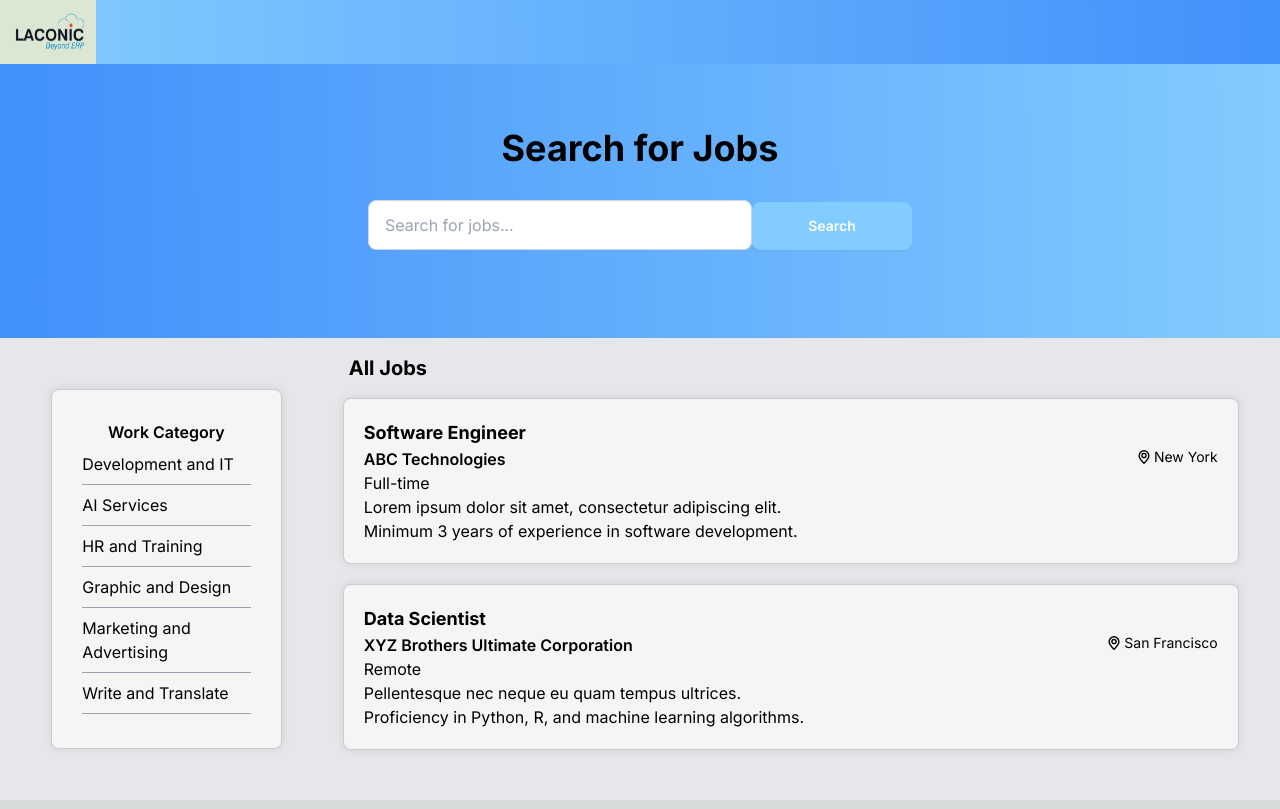
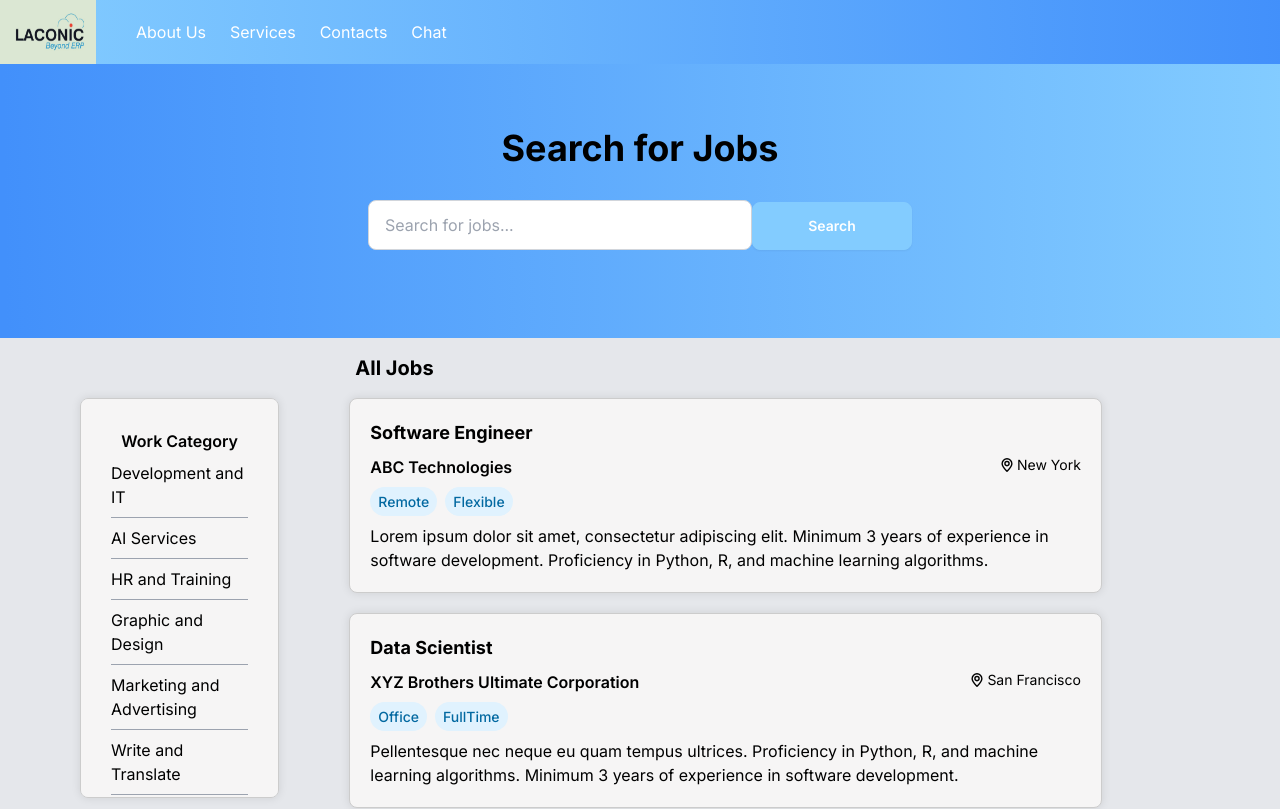
Before and after one commit to Utsab-crompoide/NextJs, a Next.js app in the folder fastwork-ui/: page /jobList in a window 1280 px wide. Shown: the top 809 px of the page. Built offline with nearby package versions, Linux system fonts and the light colour scheme.

Commit message:
minro changes

```diff
--- a/fastwork-ui/src/app/chat/page.tsx
+++ b/fastwork-ui/src/app/chat/page.tsx
@@ -68,13 +68,13 @@ const Home = () => {
       <NavBar showOnlyLogo />
       <div className="flex flex-grow" style={{ background: 'linear-gradient( 89.5deg, rgba(66,144,251,1) 0.4%, rgba(131,204,255,1) 100.3% )' }}>
         <div className="flex w-full lg:w-1/4">
-          <div className="w-full p-4">
-            <div className="text-lg font-semibold mb-4">
+          <div className="w-full pl-4 pt-2">
+            <div className="text-lg font-semibold mb-4 text-center">
               Peoples
-              <div className="w-full h-0.5 mt-2 bg-gray-300"></div>
+              <div className="w-full h-0.5 mt-3 bg-gray-300"></div>
             </div>
             {peoples.map((people) => (
-              <div className="overflow-y-auto flex mb-4" key={people.id}>
+              <div className="overflow-y-auto flex p-2 hover:bg-blue-400 rounded-md" key={people.id}>
                 <img className="w-10 h-10 rounded-full mr-4" src={people.avatar} alt={people.name} />
                 <div className="text-black mt-2">{people.name}</div>
               </div>
@@ -84,7 +84,7 @@ const Home = () => {
 
         <div className="flex w-full lg:w-3/4">
           <div className="w-full mx-auto bg-blue-50">
-            <div className="text-xl font-bold mb-4 text-center mt-5">
+            <div className="text-xl font-bold mb-4 text-center mt-4">
               Messages
               <div className="w-full h-0.5 mt-1 bg-gray-300 m-2"></div>
             </div>
--- a/fastwork-ui/src/app/description/page.tsx
+++ b/fastwork-ui/src/app/description/page.tsx
@@ -7,7 +7,7 @@ export default function LoginPage (): React.ReactNode {
     <div
     className='flex flex-col min-h-screen w-full'
     >
-      <NavBar showOnlyLogo></NavBar>
+      <NavBar></NavBar>
       <JobDescription></JobDescription>
     </div>
   )
--- a/fastwork-ui/src/app/globals.css
+++ b/fastwork-ui/src/app/globals.css
@@ -33,9 +33,9 @@ body {
 }
 
 .job-div {
-  flex-direction: column;
+  /* flex-direction: column;  */
   align-items: self-end;
-  width: 70%;
+  width: 80%;
 }
 
 .job-card {
@@ -64,12 +64,17 @@ body {
 
 
 .job-category {
-  width: 18%;
+  display: flex;
+  flex-direction: column;
+  justify-content: space-between;
   background-color: #f6f5f5;
   color: black;
   border: 1px solid #ccc;
   border-radius: 8px;
   box-shadow: 0 0 10px rgba(0, 0, 0, 0.1);
   padding: 30px;
-  margin: 4%;
+  margin-top: 60px;
+  margin-left: 80px;
+  margin-right: 60px;
+  max-height: 400px;
 }
--- a/fastwork-ui/src/app/jobList/page.tsx
+++ b/fastwork-ui/src/app/jobList/page.tsx
@@ -1,10 +1,9 @@
-'use client'
+import React from 'react';
 import SearchBar from '../section/SearchBar';
-import NavBar from '../section/navBar/NavBar'
-import JobCard from '@/components/JobCard'
+import NavBar from '../section/navBar/NavBar';
+import JobCard from '@/components/JobCard';
 
-export default function JobPage (): React.ReactNode {
-
+export default function JobPage(): React.ReactNode {
   const categories = [
     "Development and IT",
     "AI Services",
@@ -14,40 +13,58 @@ export default function JobPage (): React.ReactNode {
     "Write and Translate"
   ];
 
-    const jobDataList = [ // Sample list of job data
+  const jobDataList = [
     {
       title: 'Software Engineer',
       company: 'ABC Technologies',
       location: 'New York',
-      type: 'Full-time',
-      description: 'Lorem ipsum dolor sit amet, consectetur adipiscing elit.',
-      requirements: 'Minimum 3 years of experience in software development.'
+      type: 'Remote',
+      time: 'Flexible',
+      description: 'Lorem ipsum dolor sit amet, consectetur adipiscing elit. Minimum 3 years of experience in software development. Proficiency in Python, R, and machine learning algorithms.',
     },
     {
       title: 'Data Scientist',
       company: 'XYZ Brothers Ultimate Corporation',
       location: 'San Francisco',
+      type: 'Office',
+      time: 'FullTime',
+      description: 'Pellentesque nec neque eu quam tempus ultrices. Proficiency in Python, R, and machine learning algorithms. Minimum 3 years of experience in software development.'
+    },
+    {
+      title: 'AI Scientist',
+      company: 'ABC Brothers Corporation',
+      location: 'Kathmandu',
       type: 'Remote',
+      time: 'PartTime',
+      description: 'Pellentesque nec neque eu quam tempus ultrices. Proficiency in Python, R, and machine learning algorithms.',
+    },
+    {
+      title: 'Content Writer',
+      company: 'KGF Publishing',
+      location: 'Pokhara',
+      type: 'Remote',
+      time: 'Flexible',
       description: 'Pellentesque nec neque eu quam tempus ultrices.',
-      requirements: 'Proficiency in Python, R, and machine learning algorithms.'
     },
   ];
 
   return (
-    <div className='flex flex-col min-h-screen w-full bg-gray-200'>
-      <NavBar showOnlyLogo></NavBar>
-     <SearchBar style={{
+    <div className='bg-gray-200'>
+      <NavBar/>
+      <SearchBar style={{
         background: 'linear-gradient( 89.5deg,  rgba(66,144,251,1) 0.4%, rgba(131,204,255,1) 100.3% )',
-      }}></SearchBar>
-      <div className="flex flex-grow">
-        <div className="job-category">
+      }} />
+      <div className='flex justify-between'>
+        <div className="job-category overflow-y-auto">
           <h2 className='font-semibold text-center'>Work Category</h2>
           {categories.map((category, index) => (
-            <div key={index} className="py-2 border-b border-gray-400">{category}</div>
+            <div key={index} className="py-2 border-b border-gray-400 hover:text-blue-500 cursor-pointer">{category}</div>
           ))}
         </div>
+        <div className="flex-grow overflow-y-auto">
           <JobCard jobs={jobDataList} />
+        </div>
       </div>
     </div>
-  )
+  );
 }
--- a/fastwork-ui/src/app/section/TopSection.tsx
+++ b/fastwork-ui/src/app/section/TopSection.tsx
@@ -4,10 +4,10 @@ const TopSection = (): React.ReactNode => {
     return(
       <section className="text-white py-16 px-4 md:px-0 flex flex-col md:flex-row items-center">
         <div className="max-w-5xl mx-auto text-center">
-          <h1 className="text-4xl md:text-6xl font-bold mb-4">Find Your Dream Job</h1>
-          <p className="text-lg md:text-xl mb-8">Discover thousands of job opportunities.</p>
+          <h1 className="text-4xl md:text-6xl font-bold mb-4">Find Your Dream Job Today</h1>
+          <p className="text-lg md:text-xl mb-8">Search through thousands of job listings and find the perfect fit for you.</p>
           <div className="flex flex-col md:flex-row justify-center items-center">
-          <Link href='/login' className='btn bg-primary text-white w-48 rounded-lg h-12 mb-4 md:mr-4 md:mb-0 flex items-center justify-center'>Get Started</Link>
+          <Link href='/login' className='btn btn-primary text-white w-48 rounded-lg h-12 mb-4 md:mr-4 md:mb-0 flex items-center justify-center'>Get Started</Link>
           </div>
         </div>
       </section>
--- a/fastwork-ui/src/components/JobCard.tsx
+++ b/fastwork-ui/src/components/JobCard.tsx
@@ -9,8 +9,8 @@ interface Job {
   company: string;
   location: string;
   type: string;
+  time: string;
   description: string;
-  requirements: string;
 }
 
 interface JobCardProps {
@@ -27,22 +27,35 @@ return(
   <div className="job-div">
       <h2 className='font-bold text-xl m-4'> All Jobs</h2>
         {jobs?.map((job, index) => (
-                <div key={index} className="job-card" onClick={handleJobClick}>
-                    <h2 className="text-lg font-bold">{job.title}</h2>
-                    <div className="flex flex-row justify-between">
-                    <p className="font-semibold">{job.company}</p>
-                    <div className="flex flex-row">
-                    <Image className="w-5 h-5" src={location} alt='' style={{ filter: 'grayscale(100%)' }}/>
-                    <p className="text-sm">{job.location}</p>
+                <div key={index} className="job-card hover:cursor-pointer" onClick={handleJobClick}>
+                    <h2 className="text-lg font-bold mb-2">{job.title}</h2>
+                    <div className="flex flex-row justify-between mb-1">
+                      <p className="font-semibold">{job.company}</p>
+                      <div className="flex flex-row mb-2">
+                        <Image className="w-5 h-5" src={location} alt=''/>
+                        <p className="text-sm">{job.location}</p>
+                      </div>
                     </div>
-                    </div>
-                    <p className="job-type">{job.type}</p>
+                    <div className="flex items-center gap-2 mb-2">
+                    <p style={styles.chip}>{job.type}</p>
+                    <p style={styles.chip}>{job.time}</p>
+                   </div>
                     <p className="job-description">{job.description}</p>
-                    <p className="job-requirements">{job.requirements}</p>
                 </div>
             ))}
     </div>
 )
 }
 
+const styles = {
+  chip: {
+    padding: '0.25rem 0.5rem',
+    borderRadius: '999px',
+    backgroundColor: '#e0f2fe',
+    color: '#0369a1',
+    fontSize: '0.875rem',
+    fontWeight: 500,
+  }
+};
+
 export default JobCard;
--- a/fastwork-ui/src/components/JobDescription.tsx
+++ b/fastwork-ui/src/components/JobDescription.tsx
@@ -4,6 +4,7 @@ import InputField from "@/components/InputField"
 import React from "react"
 import Form from "./Form"
 import * as Yup from "yup"
+import { Field } from "formik"
 
 interface FormValues {
     email: string
@@ -30,7 +31,6 @@ const JobDescription = (): React.ReactElement => {
   ): Promise<void>  => {
         console.log('Form submitted:', values)
       }
-
 
   return (
     <>
@@ -92,13 +92,19 @@ const JobDescription = (): React.ReactElement => {
               <div>
                 <InputField name="email" label="Email" placeholder="Enter your email" type="email" />
               </div>
-              <div>
-                <InputField name="resume" label="Resume" placeholder="Upload your resume" type="file" />
+                <div className="flex items-center space-x-4 h-16">
+                <label htmlFor="resume" className="text-gray-700">Resume:</label>
+                <input
+                  type="file"
+                  id="resume"
+                  accept=".pdf,.doc,.docx"
+                  className="block text-sm text-gray-900 bg-blue-200 rounded-lg border border-gray-300 cursor-pointer focus:outline-none p-2"
+                />
               </div>
               <div>
                 <InputField as="textarea" className="min-h-[150px] w-full" name="coverLetter" label="Cover Letter" placeholder="Write your cover letter" />
               </div>
-              <Button size="lg" type="submit" variant="btn-primary">
+              <Button size="lg" type="submit" variant="btn-primary w-full">
                 Submit Application
               </Button>
             </Form>
```
